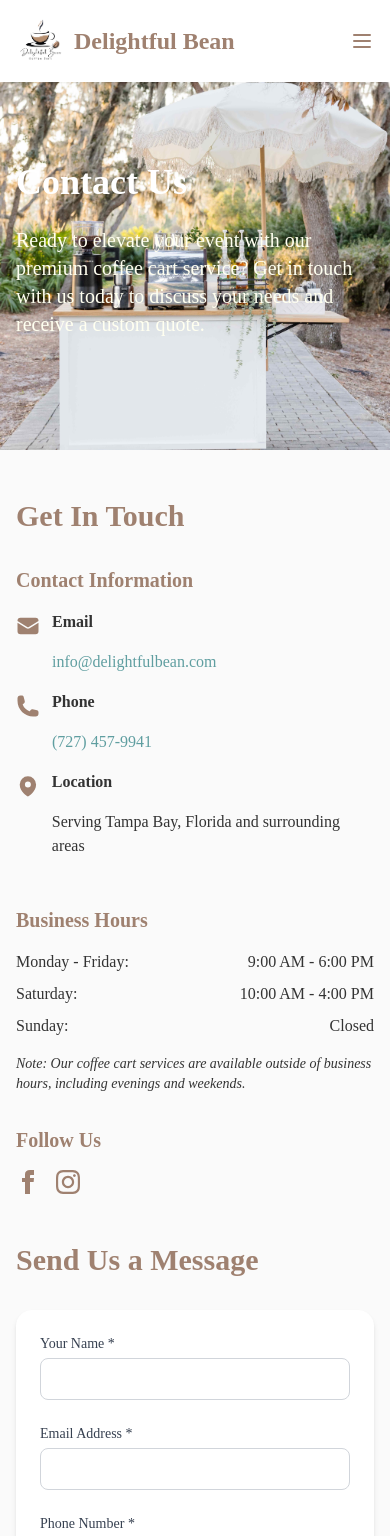
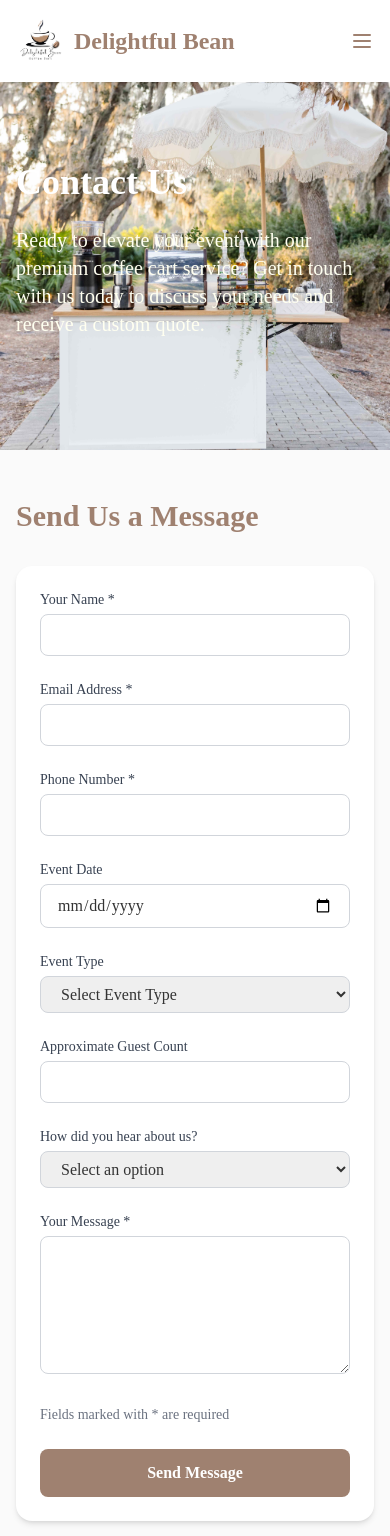
Before and after one commit to coolpeter2025/PKTurbo, a Next.js app: page /contact in a window 390 px wide. Shown: the top 1536 px of the page. Built offline with nearby package versions, Linux system fonts and the light colour scheme.

Commit message:
Improve contact page: Add referral source field and optimize mobile layout

```diff
--- a/app/contact/page.tsx
+++ b/app/contact/page.tsx
@@ -33,7 +33,7 @@ export default function ContactPage() {
         <div className="container-custom">
           <div className="grid grid-cols-1 lg:grid-cols-2 gap-12">
             {/* Contact Information */}
-            <div>
+            <div className="order-2 lg:order-1">
               <h2 className="text-3xl font-bold mb-8">Get In Touch</h2>
 
               <div className="mb-8">
@@ -115,7 +115,7 @@ export default function ContactPage() {
             </div>
 
             {/* Contact Form */}
-            <div>
+            <div className="order-1 lg:order-2">
               <h2 className="text-3xl font-bold mb-8">Send Us a Message</h2>
               <ContactForm />
             </div>
--- a/components/ContactForm.tsx
+++ b/components/ContactForm.tsx
@@ -10,6 +10,7 @@ const ContactForm = () => {
     eventDate: "",
     eventType: "",
     guestCount: "",
+    referralSource: "",
     message: "",
   });
 
@@ -71,6 +72,7 @@ const ContactForm = () => {
         eventDate: "",
         eventType: "",
         guestCount: "",
+        referralSource: "",
         message: "",
       });
     } catch (error) {
@@ -214,6 +216,27 @@ const ContactForm = () => {
           </div>
 
           <div>
+            <label htmlFor="referralSource" className="block text-sm font-medium text-gray-700 mb-1">
+              How did you hear about us?
+            </label>
+            <select
+              id="referralSource"
+              name="referralSource"
+              value={formData.referralSource}
+              onChange={handleChange}
+              className="w-full px-4 py-2 border border-gray-300 rounded-lg focus:ring-2 focus:ring-accent focus:border-accent"
+            >
+              <option value="">Select an option</option>
+              <option value="Google">Google</option>
+              <option value="Social Media">Social Media</option>
+              <option value="Friend/Family">Friend or Family</option>
+              <option value="Event">Saw you at an event</option>
+              <option value="Website">Website</option>
+              <option value="Other">Other</option>
+            </select>
+          </div>
+
+          <div>
             <label htmlFor="message" className="block text-sm font-medium text-gray-700 mb-1">
               Your Message *
             </label>
```
